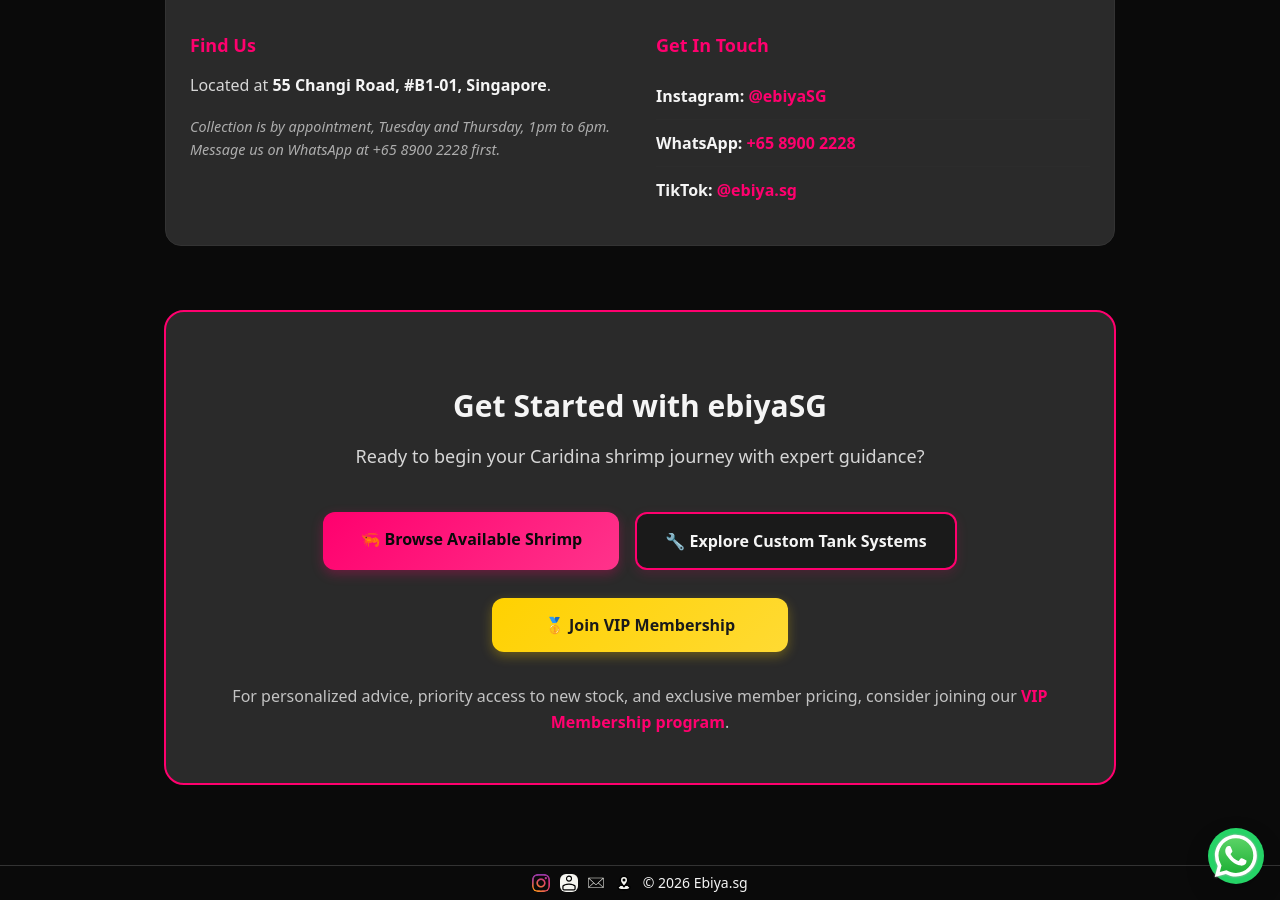
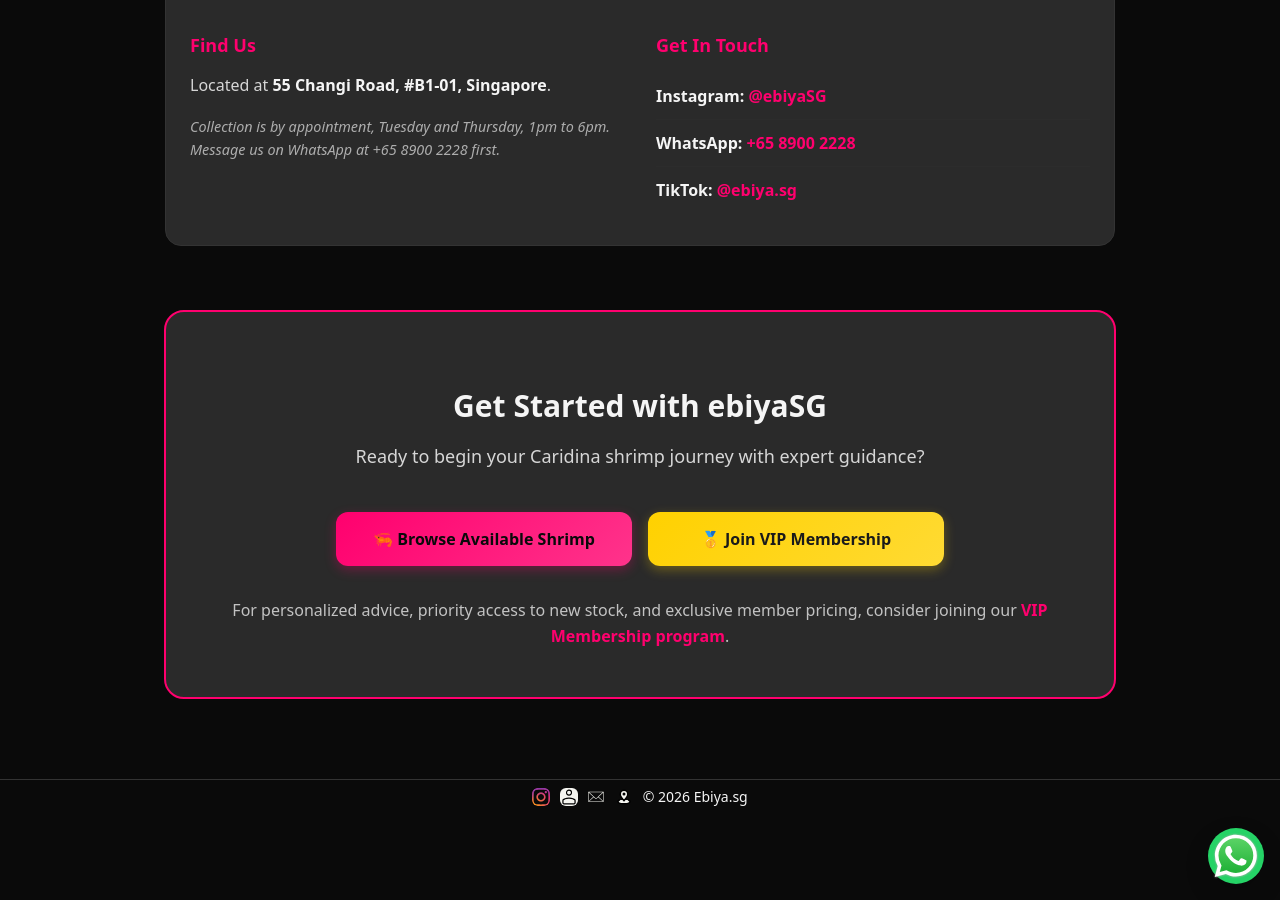
Before and after one commit to m33lucky-benny/reimagined-eureka, a Jekyll site: the page built from about.md, in a window 1280 px wide and 900 px high, scrolled down 3734 px. Built offline with Jekyll 4.4.1, drawn with Linux system fonts in a browser that asks for light colours.

Commit message:
About page: remove the tank builder button from the Get Started buttons
Co-Authored-By: Claude Sonnet 5.5 <noreply@anthropic.com>

```diff
--- a/about.md
+++ b/about.md
@@ -261,10 +261,6 @@ canonical_url: https://ebiya.sg/about/
       🦐 Browse Available Shrimp
     </a>
 
-    <a href="/tank-builder/" class="cta-button secondary-cta">
-      🔧 Explore Custom Tank Systems
-    </a>
-
     <a href="/membership/" class="cta-button gold-cta">
       🥇 Join VIP Membership
     </a>
```
